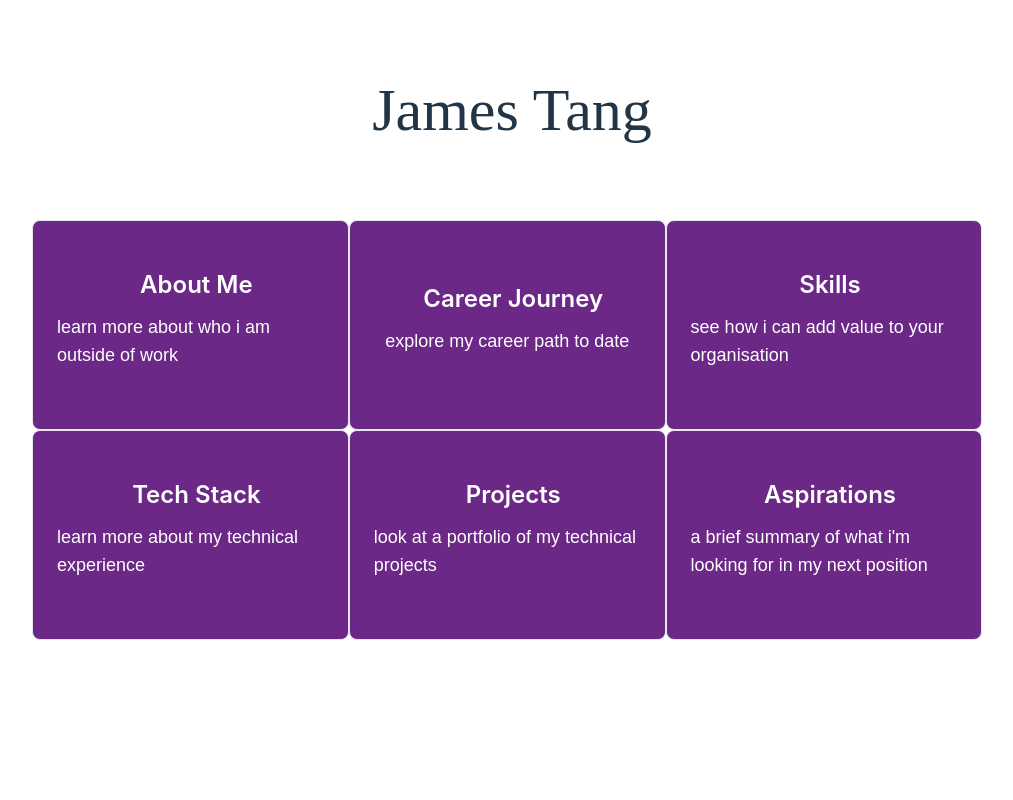
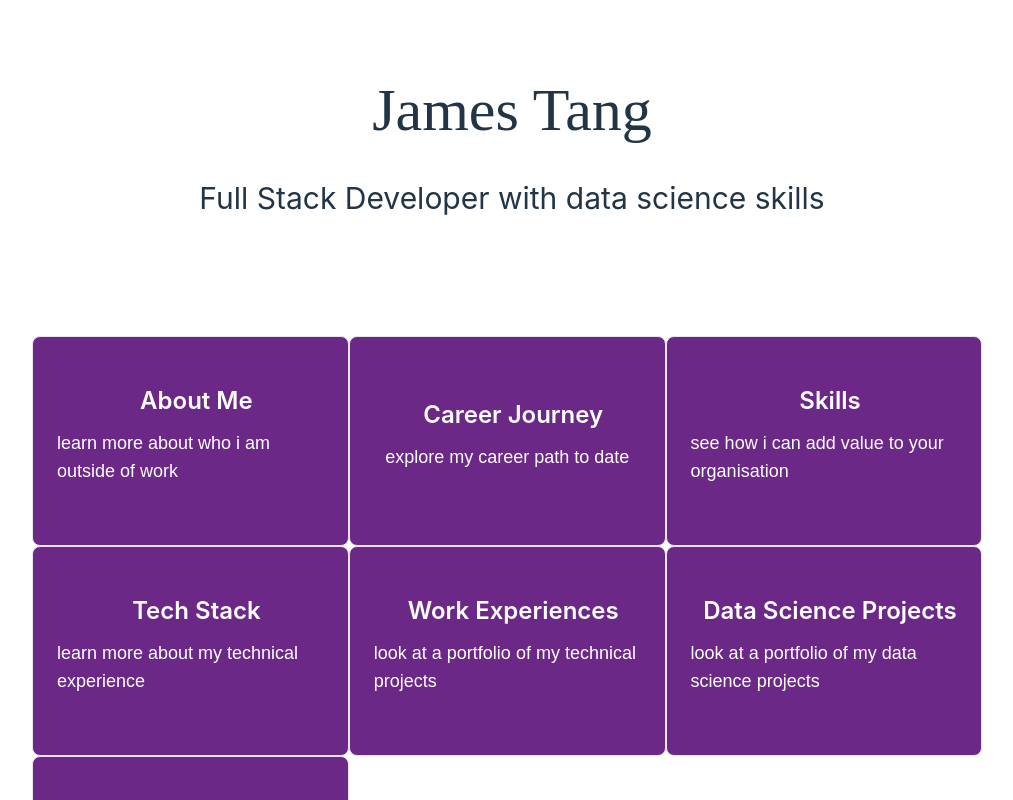
Before and after one commit to environmentallyconsciouscoder/personal-website, a React (Vite) app: page / in a window 1280 px wide. Shown: the top 800 px of the page, without its empty margins (128-1141 px from the left). Built offline with nearby package versions, Linux system fonts and the light colour scheme.

Commit message:
feat: added new menu item and display

```diff
--- a/src/App.tsx
+++ b/src/App.tsx
@@ -2,7 +2,7 @@ import {createRef, useState} from 'react';
 import Header from './components/header';
 import Menu from './components/menu';
 import Card from './components/card';
-import { aboutMe, aspirations, careerJourneys, interests, menuItems, projects, skills, standOutFacts, technologies, values } from './data';
+import { aboutMe, aspirations, careerJourneys, interests, menuItems, projects, skills, standOutFacts, technologies, values } from './data_two';
 import List from './components/list';
 import Chart from './components/chart';
 import TextBox from './components/text_box';
@@ -78,6 +78,7 @@ function App() {
   const fourthDivRef = createRef<HTMLDivElement>();
   const fifthDivRef = createRef<HTMLDivElement>();
   const sixthDivRef = createRef<HTMLDivElement>();
+  const sevethDivRef = createRef<HTMLDivElement>();
 
   const [selectedSkillLabel, setSelectedSkillLabel] = useState<string>("");
   const [selectedExperience, setSelectedExperience] = useState<string>("");
@@ -132,6 +133,13 @@ function App() {
           inline: 'center'
         });
         break;
+      case 'sevethDivRef':
+        sevethDivRef.current?.scrollIntoView({
+            behavior: 'smooth',
+            block: 'nearest',
+            inline: 'center'
+          });
+          break;
       default:
         break;
     }
@@ -141,6 +149,8 @@ function App() {
     <>
       <MenuWrapper>
         <Header title="James Tang" type="header" />
+        <Header title="Full Stack Developer with data science skills" type="subheader" />
+
         <MenuSection>
           {menuItems.map((data, index) => (
             <MenuItem>
@@ -175,6 +185,8 @@ function App() {
               ))}
             </CardWrapper>
           </div>
+
+          <Header title="What makes me stand out?" type="subheader" />
 
           <List text={standOutFacts} />
 
@@ -264,7 +276,7 @@ function App() {
       <Section
         ref={fifthDivRef}
       >
-        <Header title="Projects" type="header" />
+        <Header title="Work Experiences" type="header" />
               {projects.map((data) => (
                 <div style={{display: "flex", justifyContent: "center", marginTop: "1rem", width: "100%"}}>
                   <TextBox>
@@ -295,6 +307,21 @@ function App() {
       <Section
         ref={sixthDivRef}
       >
+        <Header title="Data Science Projects" type="header" />
+        <div style={{marginTop:'1rem', display: "flex", justifyContent: "center"}}>
+          <TextBox>
+            <Box>
+              <div style={{padding: '1rem'}}>
+                Coming Soon!
+              </div>
+            </Box>
+          </TextBox>
+        </div>
+      </Section>
+
+      <Section
+        ref={sevethDivRef}
+      >
         <Header title="Aspirations" type="header" />
         <div style={{marginTop:'1rem', display: "flex", justifyContent: "center"}}>
           <TextBox>
```
